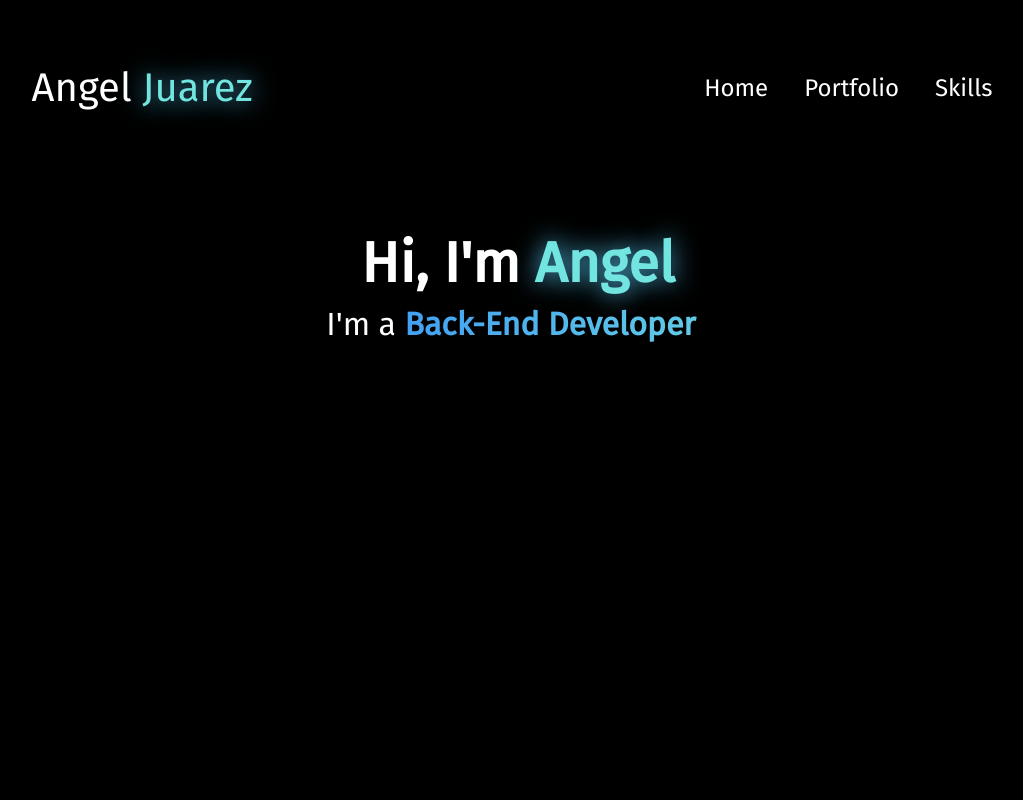
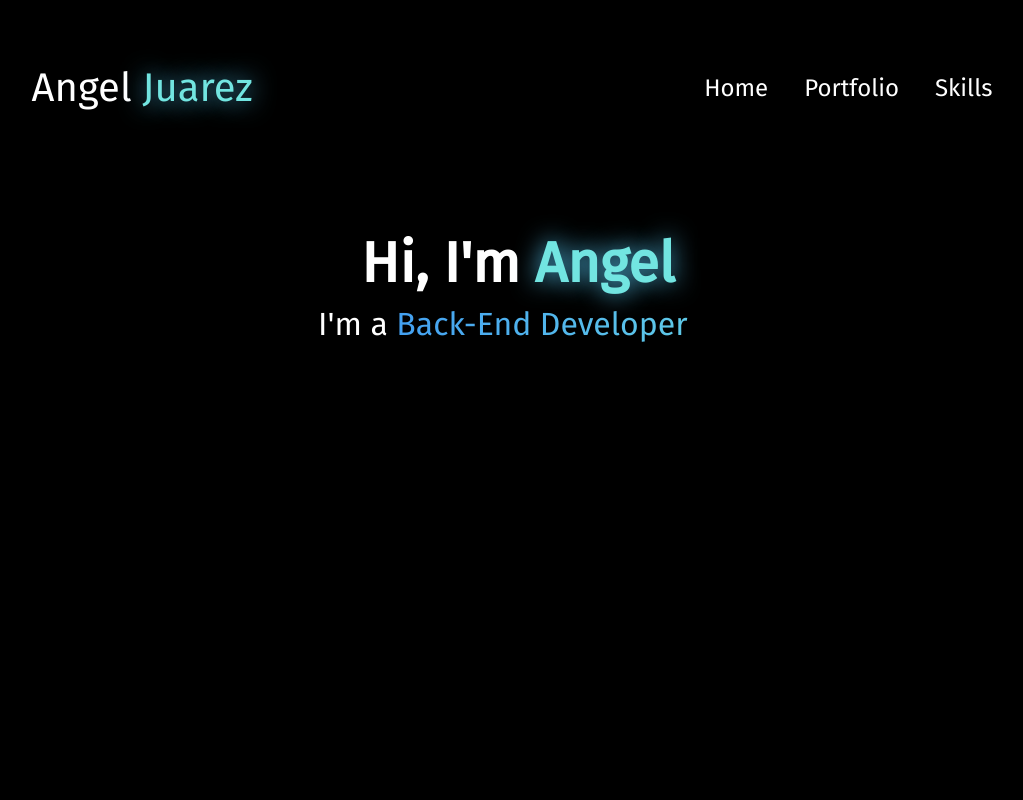
Before and after one commit to ajuarezse/website, a React (Vite) app: page / in a window 1280 px wide. Shown: the top 800 px of the page, without its empty margins (122-1145 px from the left). Built offline with nearby package versions, Linux system fonts and the light colour scheme.

Commit message:
fix and add cursor

```diff
--- a/src/components/Main/Main.css
+++ b/src/components/Main/Main.css
@@ -56,5 +56,16 @@
   animation: gradientShift 3s linear infinite;
   background-clip: text;
   color: transparent;
-  font-weight: bold;
 }
+
+.main__typing-gradient::after {
+  content: "_";
+  color: #72e5e1; /* Ensures the cursor remains visible */
+  animation: blink 0.8s step-end infinite;
+}
+
+@keyframes blink {
+  50% {
+    opacity: 0;
+  }
+}
```
